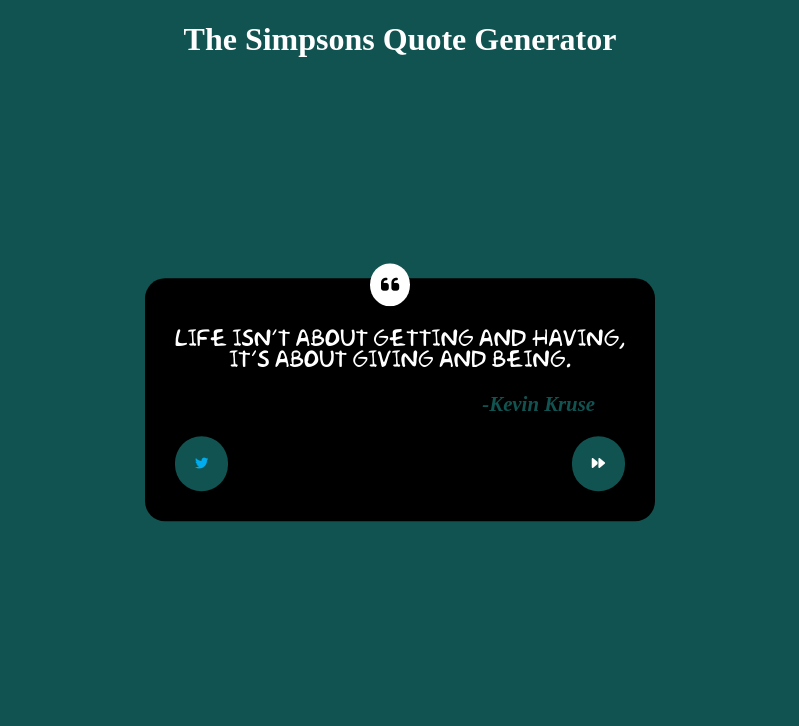
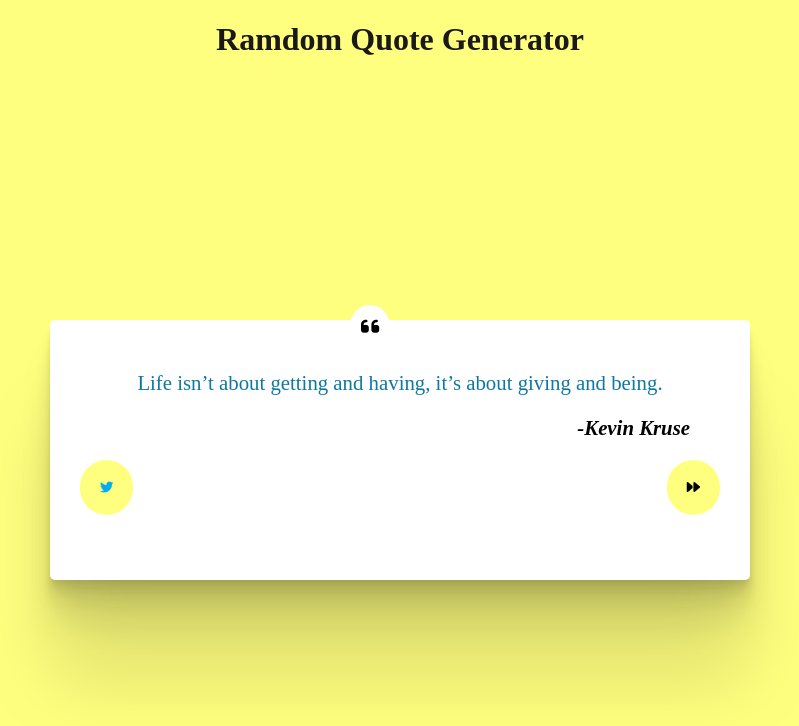
Before and after one commit to ChikoDish/quote-generator-react, a React (Create React App) app: page / in a window 1280 px wide. Shown: the top 726 px of the page, without its empty margins (240-1039 px from the left). Built offline with nearby package versions, Linux system fonts and the light colour scheme.

Commit message:
new style

```diff
--- a/src/App.css
+++ b/src/App.css
@@ -1,4 +1,4 @@
 .text-center {
   text-align: center;
-  color: white;
+  color: rgb(26, 24, 24);
 }
--- a/src/App.js
+++ b/src/App.js
@@ -34,7 +34,7 @@
   render() {
     return (
       <div>
-        <h1 className="text-center">The Simpsons Quote Generator</h1>
+        <h1 className="text-center">Ramdom Quote Generator</h1>
         <Quotes
           generateRandomQuote={this.generateRandomQuote}
           quote={this.state}
--- a/src/index.css
+++ b/src/index.css
@@ -1,5 +1,5 @@
 :root {
-  --primary: #115350;
+  --primary: #ffff7f;
 }
 
 @font-face {
@@ -17,16 +17,24 @@
   top: 50%;
   left: 50%;
   transform: translate(-50%, -50%);
-  background-color: black;
+  background-color: #fff;
   border-radius: 20px;
   padding: 30px;
   font-size: 1.3em;
   text-align: center;
+  box-shadow: 0 2.8px 2.2px rgba(0, 0, 0, 0.034),
+    0 6.7px 5.3px rgba(0, 0, 0, 0.048), 0 12.5px 10px rgba(0, 0, 0, 0.06),
+    0 22.3px 17.9px rgba(0, 0, 0, 0.072), 0 41.8px 33.4px rgba(0, 0, 0, 0.086),
+    0 100px 80px rgba(0, 0, 0, 0.12);
+  min-height: 200px;
+  width: 50vw;
+  margin: 50px auto;
+  border-radius: 5px;
 }
 
 #text {
-  font-family: "Simpsons", serif;
-  color: white;
+  font-family: "robotstxt", serif;
+  color: #0f78a1;
 }
 
 .quote {
@@ -36,11 +44,12 @@
   border: 1px solid transparent;
   border-radius: 50%;
   background-color: white;
+  align-items: center;
 }
 
 .open {
   top: -15px;
-  left: 225px;
+  left: 300px;
 }
 
 #author {
@@ -49,11 +58,14 @@
   text-align: right;
   font-weight: 700;
   padding-right: 30px;
-  color: var(--primary);
+  color: #000;
 }
 
 #new-quote {
   float: right;
+}
+.fa-forward {
+  color: black;
 }
 
 button {
```
Also changed, not shown: 1 other file (tests, documents, lock files or other folders).
